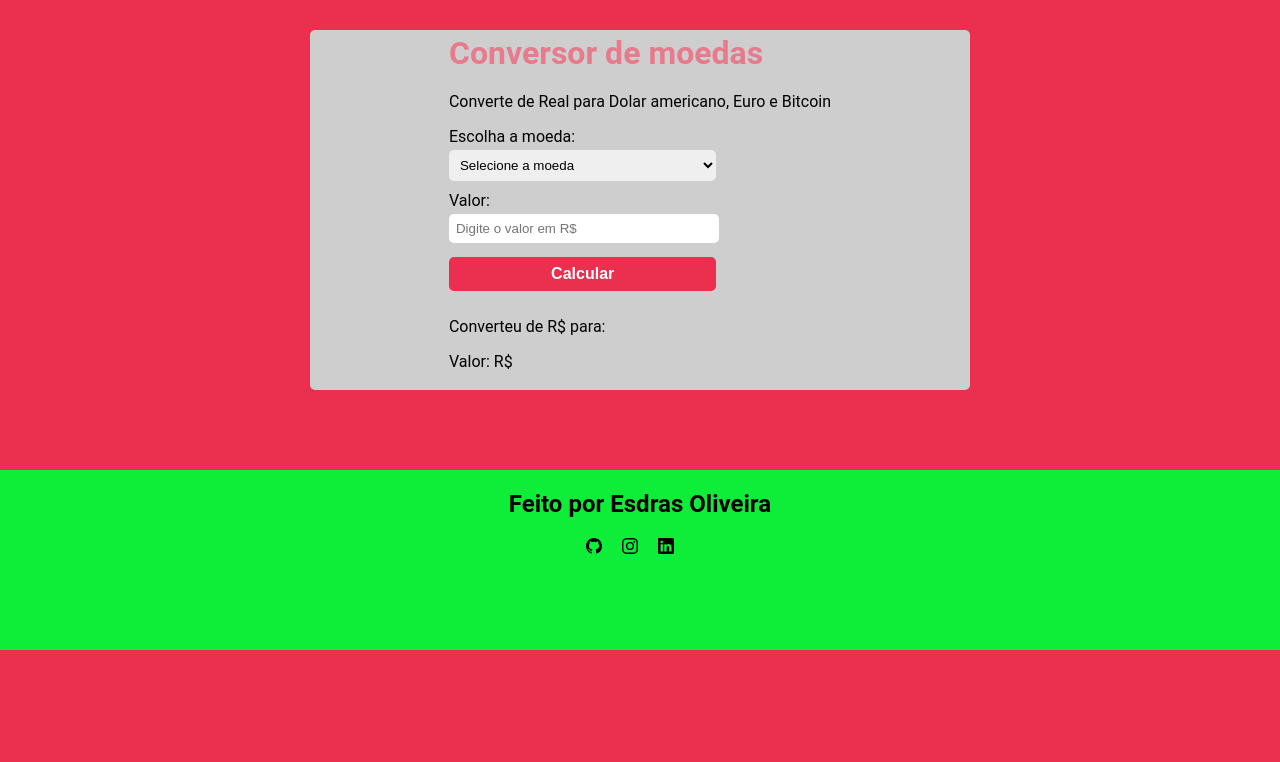
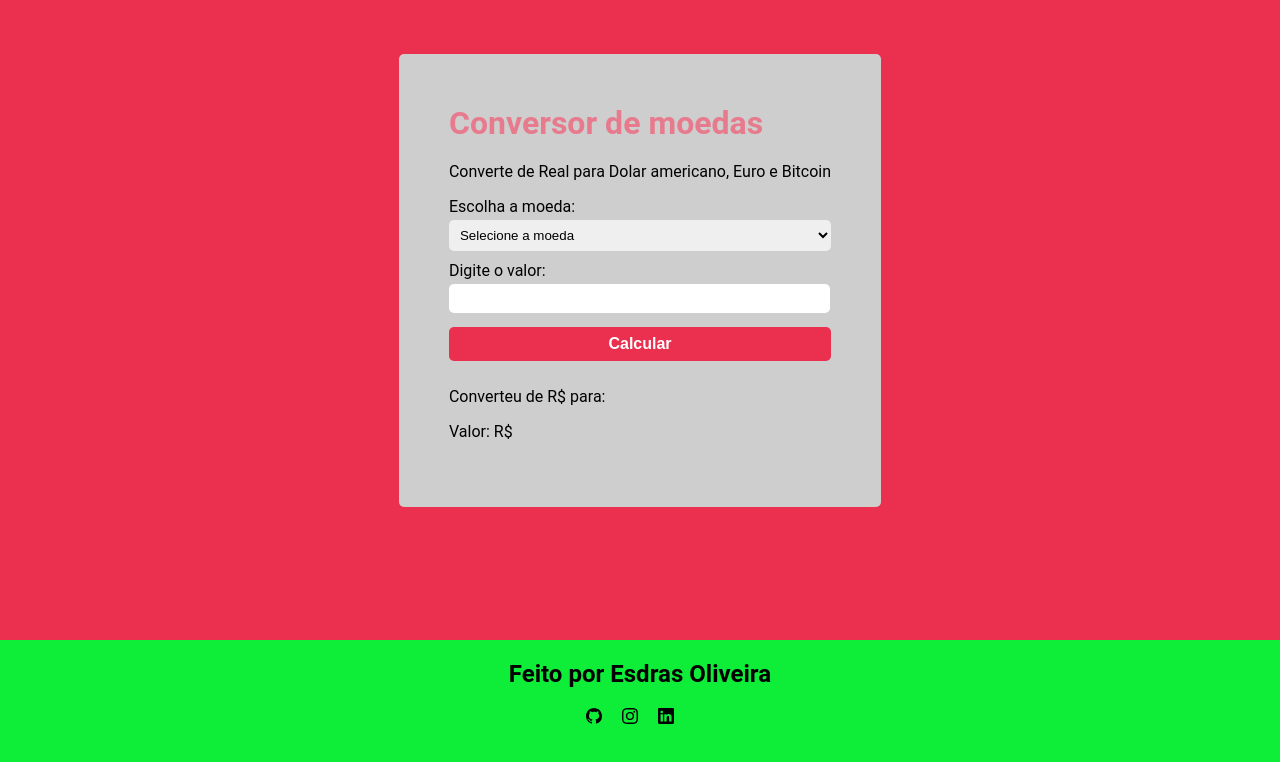
Before and after one commit to EsdrasOliver/conversor-moedas, a React (Vite) app: page / in a window 1280 px wide. Shown: the top 762 px of the page. Built offline with nearby package versions, Linux system fonts and the light colour scheme.

Commit message:
project done

```diff
--- a/src/components/Footer/index.css
+++ b/src/components/Footer/index.css
@@ -1,9 +1,10 @@
 .container footer {
     position: absolute;
-    height: 50%;
-    width: 100%;
+    height: 10rem;
+    width: 100vw;
     background-color: #0EED38;
     text-align: center;
+    bottom: 0;
 }
 
 footer img {
@@ -13,6 +14,7 @@ footer img {
 @media (max-width: 667px) {
     .container footer {
         position: fixed;
+        width: 100%;
     }
     footer h2 {
         font-size: 20px;
--- a/src/components/Form/index.css
+++ b/src/components/Form/index.css
@@ -2,13 +2,13 @@ input, select {
     margin-bottom: 10px;
     padding: 7px;
     margin-top: 4px;
-    width: 70%;
+    width: 100%;
     border-radius: 5px;
     border: none;
 }
 
 input[type=number] {
-    width: 67%;
+    width: 96%;
     padding: 7px;
 }
 
--- a/src/components/Form/index.jsx
+++ b/src/components/Form/index.jsx
@@ -63,12 +63,11 @@ export function Form() {
                   <option value="BTC">Bitcoin</option>
                 </select> <br/>
 
-                <label htmlFor="valor">Valor:</label> <br/>
+                <label htmlFor="valor">Digite o valor:</label> <br/>
                 <input
                   type="number"
                   name="valor"
                   id="valor"
-                  placeholder="Digite o valor em R$"
                   onChange={(e) => setValor((e.target.value))}
                 /> <br/>
 
--- a/src/global.css
+++ b/src/global.css
@@ -1,22 +1,22 @@
 body {
   margin: 0;
   padding: 0;
-  height: 100%;
   box-sizing: border-box;
   font-family: 'Roboto', sans-serif;
   background-color: #EB2F4E;
 }
 
 .container {
-  display: block;
-  position: relative;
+  display: flex;
+  flex-direction: column;
+  justify-content: center;
+  align-items: center;
+  height: 100vh;
+  width: 100vw;
 }
 
 .App {
   display: flex;
-  align-items: center;
   justify-content: center;
-  margin-top: 30px;
-  min-height: 100%;
-  margin-bottom: 80px;
+  margin-bottom: 15rem;
 }
--- a/src/styles/index.jsx
+++ b/src/styles/index.jsx
@@ -1,17 +1,14 @@
 import styled from "styled-components";
 
 export const Container = styled.div`
-    width: 600px;
-    height: 300px;
     display: flex;
     align-items: center;
     justify-content: center;
     background-color: #cecece;
-    padding: 30px;
+    padding: 50px;
     border-radius: 5px;
 
     @media (max-width: 667px){
-        height: 350px;
-        padding: 2px 5px;
+        padding: 20px;
     }
 `
```
Also changed, not shown: 2 other files (tests, documents, lock files or other folders).
